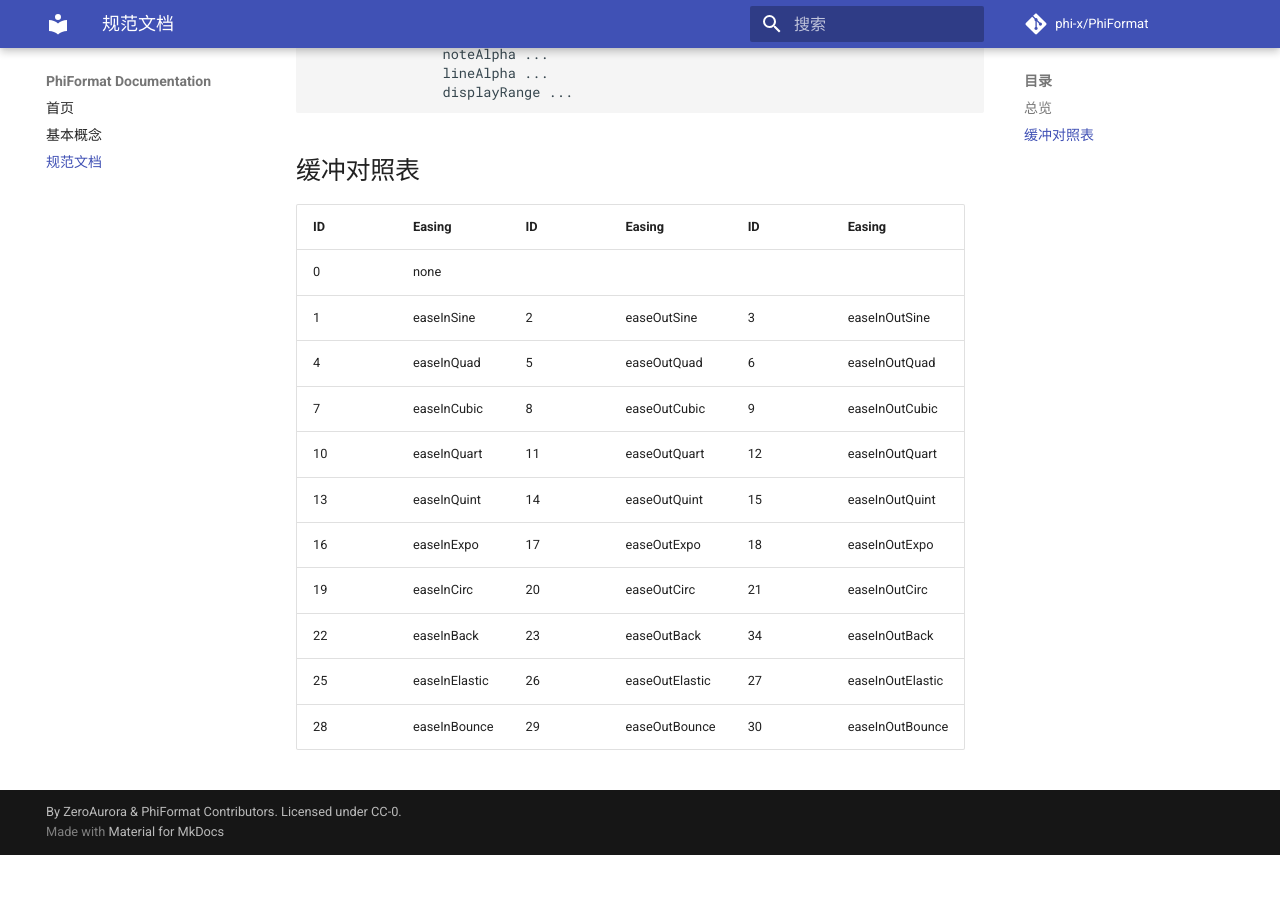
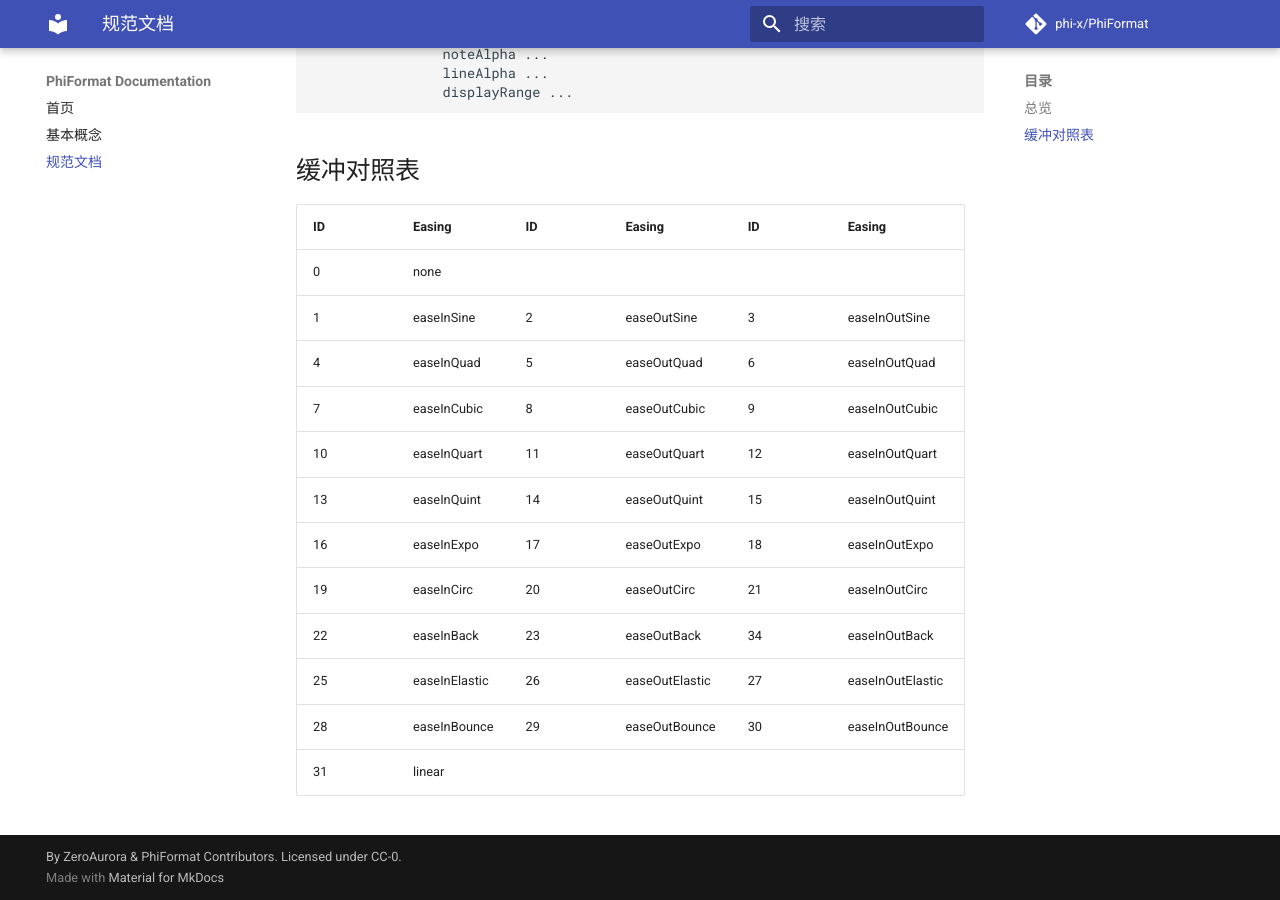
Before and after one commit to laoli404for/PhiFormat, an MkDocs documentation site: the page built from docs/specs.md, in a window 1280 px wide and 900 px high, scrolled down 824 px. Built offline with MkDocs 1.6.1 and Material for MkDocs 9.7.7, drawn with Linux system fonts in a browser that asks for light colours; comment, search, counter and statistics services are not loaded; before the commit the page ends 1679 px from its top, so only the background shows below that.

Commit message:
fix: add linear

```diff
--- a/docs/specs.md
+++ b/docs/specs.md
@@ -56,3 +56,4 @@
 | 22  | easeInBack    | 23  | easeOutBack    | 34  | easeInOutBack    |
 | 25  | easeInElastic | 26  | easeOutElastic | 27  | easeInOutElastic |
 | 28  | easeInBounce  | 29  | easeOutBounce  | 30  | easeInOutBounce  |
+| 31  | linear        |     |                |     |                  |
```
Also changed, not shown: 1 other file.
